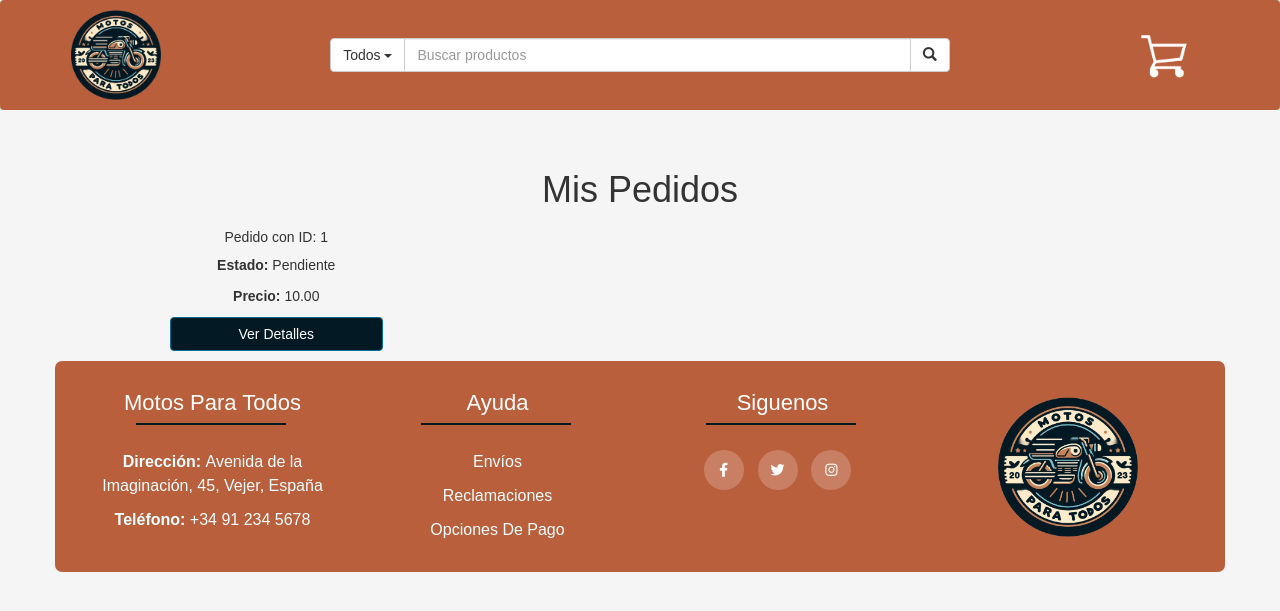
After one commit to PabloMera6/PGPI-G2.15, a Django app: page /order/user_orders/ in a window 1280 px wide; the page is wider, and only the part inside the window is pictured. The commit adds this page. Shown: the top 611 px of that part. Run offline with Django 4.2, Linux system fonts and the light colour scheme; a user stored in the database is signed in; tables that the repository leaves empty hold one stand-in row (values such as "Sample post"); some libraries are stand-ins or nearby versions.

Commit message:
feat ver mis pedidos

```diff
--- a/src/motos_para_todos/urls.py
+++ b/src/motos_para_todos/urls.py
@@ -21,6 +21,7 @@ urlpatterns = [
     path("admin/", admin.site.urls),
     path('', include('shop.urls')),
     path('users/', include('users.urls')),
+    path('order/', include('order.urls')),
     path('', include('motorcycle.urls')),
     path('', include('part.urls')),
     path('', include('manufacturer.urls'))
--- /dev/null
+++ b/src/order/templates/user_orders.html
@@ -0,0 +1,25 @@
+{% extends 'base.html' %}
+
+{% block content %}
+  <div class="container-fluid">
+    <h1 class="text-center mb-4">Mis Pedidos</h1>
+    {% if orders %}
+      <div class="row">
+        {% for order in orders %}
+          <div class="col-md-3 mb-4">
+            <div class="card">
+              <div class="card-body">
+                <h5 class="card-title">Pedido con ID: {{ order.id }}</h5>
+                <p class="card-text"><strong>Estado:</strong> {{ order.get_state_display }}</p>
+                <p class="card-text"><strong>Precio:</strong> {{ order.price }}</p>
+                <a href="{% url 'checkout_confirmation' order.id %}" class="btn btn-primary btn-block">Ver Detalles</a>
+              </div>
+            </div>
+          </div>
+        {% endfor %}
+      </div>
+    {% else %}
+      <p class="text-center">No has realizado ningún pedido</p>
+    {% endif %}
+  </div>
+{% endblock %}
--- /dev/null
+++ b/src/order/urls.py
@@ -0,0 +1,9 @@
+from django.urls import path
+from .views import user_orders
+from shop.views import confirmed
+
+
+urlpatterns = [
+    path('user_orders/', user_orders, name='user_orders'),
+    path('checkout/confirm/confirmed/<int:order_id>/', confirmed, name='checkout_confirmation'),
+]
--- a/src/order/views.py
+++ b/src/order/views.py
@@ -1,3 +1,13 @@
-from django.shortcuts import render
+from django.shortcuts import render, redirect
+from .models import Order
 
-# Create your views here.
+def user_orders(request):
+    # Asegúrate de que el usuario esté autenticado
+    if request.user.is_authenticated:
+        # Recupera todas las órdenes del usuario logeado
+        orders = Order.objects.filter(buyer=request.user).order_by('-id')
+
+        return render(request, 'user_orders.html', {'orders': orders})
+    else:
+        # Si el usuario no está autenticado, redirígelos a la página de inicio de sesión
+        return redirect('login')  # Ajusta esto según tu URL de inicio de sesión
--- a/src/shop/templates/base.html
+++ b/src/shop/templates/base.html
@@ -75,6 +75,7 @@
               <ul class="dropdown-menu">
                 <li><a href="{% url 'profile' %}"><i class="icon-cog"></i> <span class="	glyphicon glyphicon-cog"
                       aria-hidden="true"></span> Perfil</a></li>
+                <li><a href="{% url 'user_orders' %}"><i class="fas fa-shopping-bag"></i> Mis Pedidos</a></li>
                 <li class="divider"></li>
                 <form id="logoutForm" method="post" action="{% url 'logout' %}">
                   {% csrf_token %}
```
